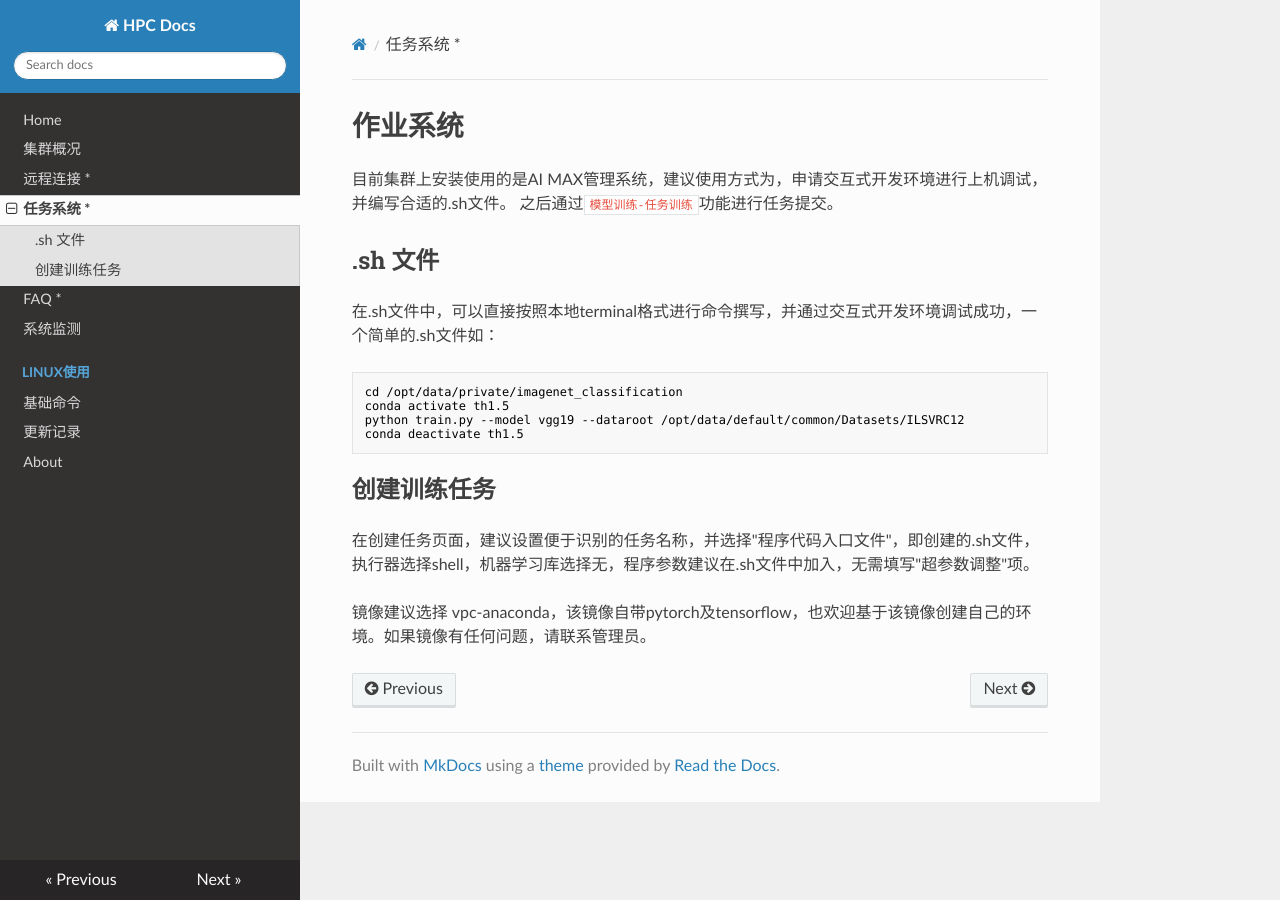
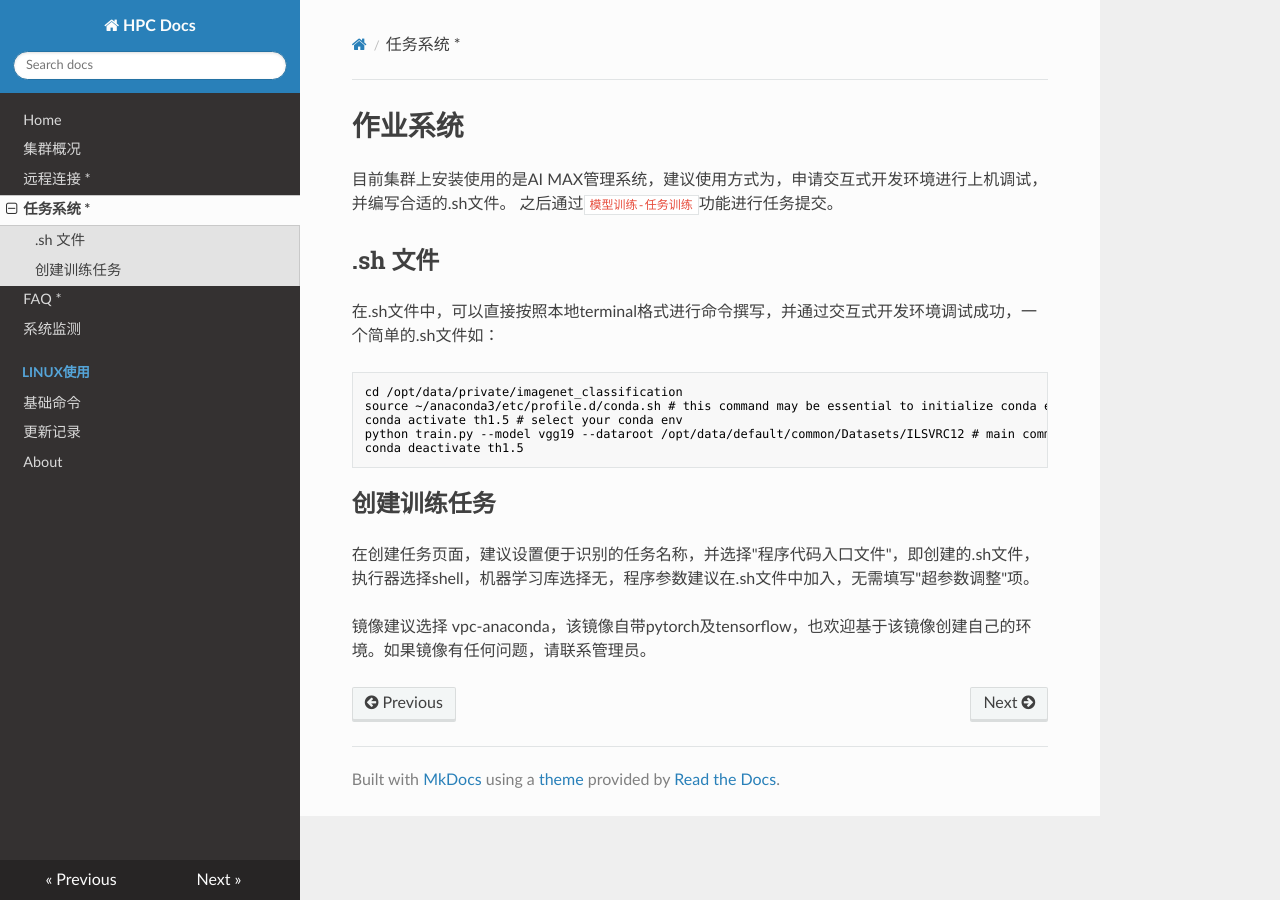
Before and after one commit to SSRheart/HPC_wiki_docs, an MkDocs documentation site: the page built from docs/jobs.md, in a window 1280 px wide. Built offline with MkDocs 1.6.1, drawn with Linux system fonts in a browser that asks for light colours; nearby versions of some CDN libraries; old or Windows-style settings are respelled for this version of MkDocs.

Commit message:
Update jobs.md
Standard job submit procedure corection for "shell" (verified).

````diff
--- a/docs/jobs.md
+++ b/docs/jobs.md
@@ -8,8 +8,9 @@
 在.sh文件中，可以直接按照本地terminal格式进行命令撰写，并通过交互式开发环境调试成功，一个简单的.sh文件如：
 ```shell
 cd /opt/data/private/imagenet_classification
-conda activate th1.5
-python train.py --model vgg19 --dataroot /opt/data/default/common/Datasets/ILSVRC12
+source ~/anaconda3/etc/profile.d/conda.sh # this command may be essential to initialize conda env list in child bash process
+conda activate th1.5 # select your conda env
+python train.py --model vgg19 --dataroot /opt/data/default/common/Datasets/ILSVRC12 # main command
 conda deactivate th1.5
 ```
 
````
